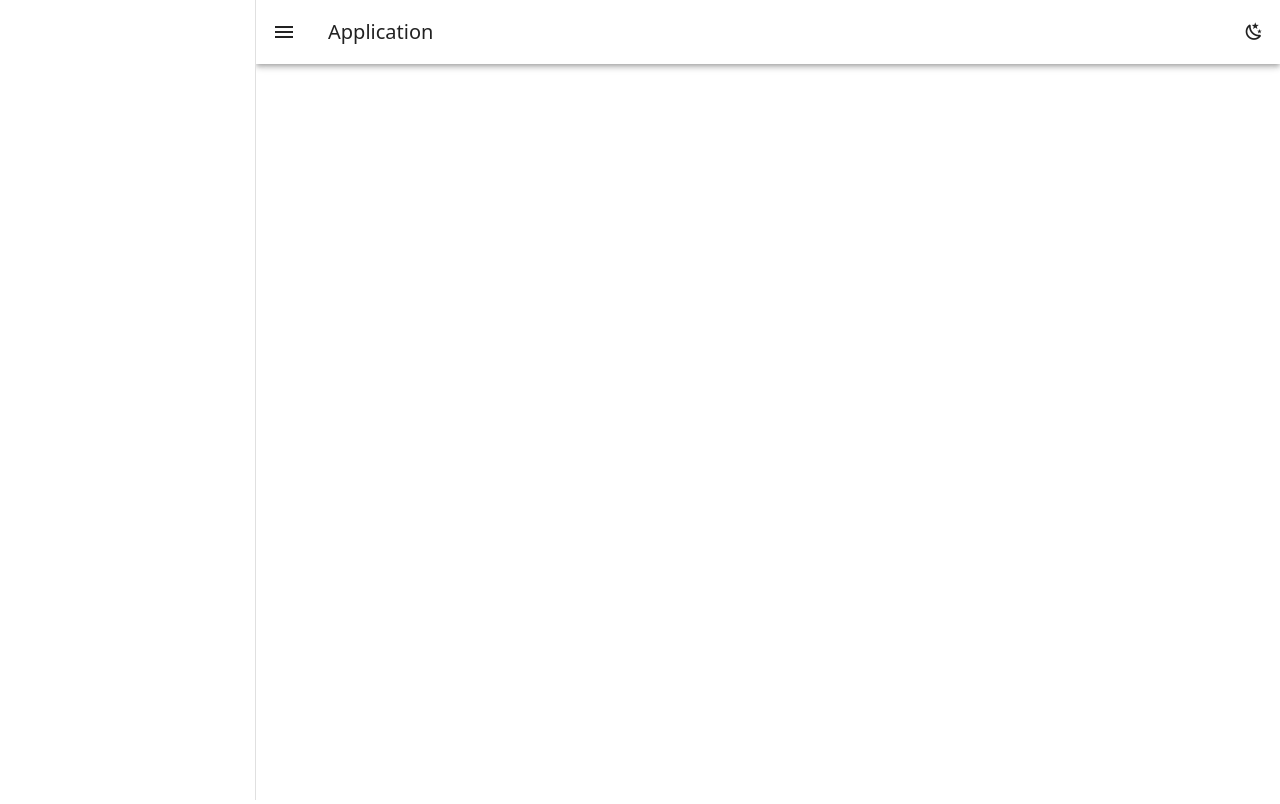
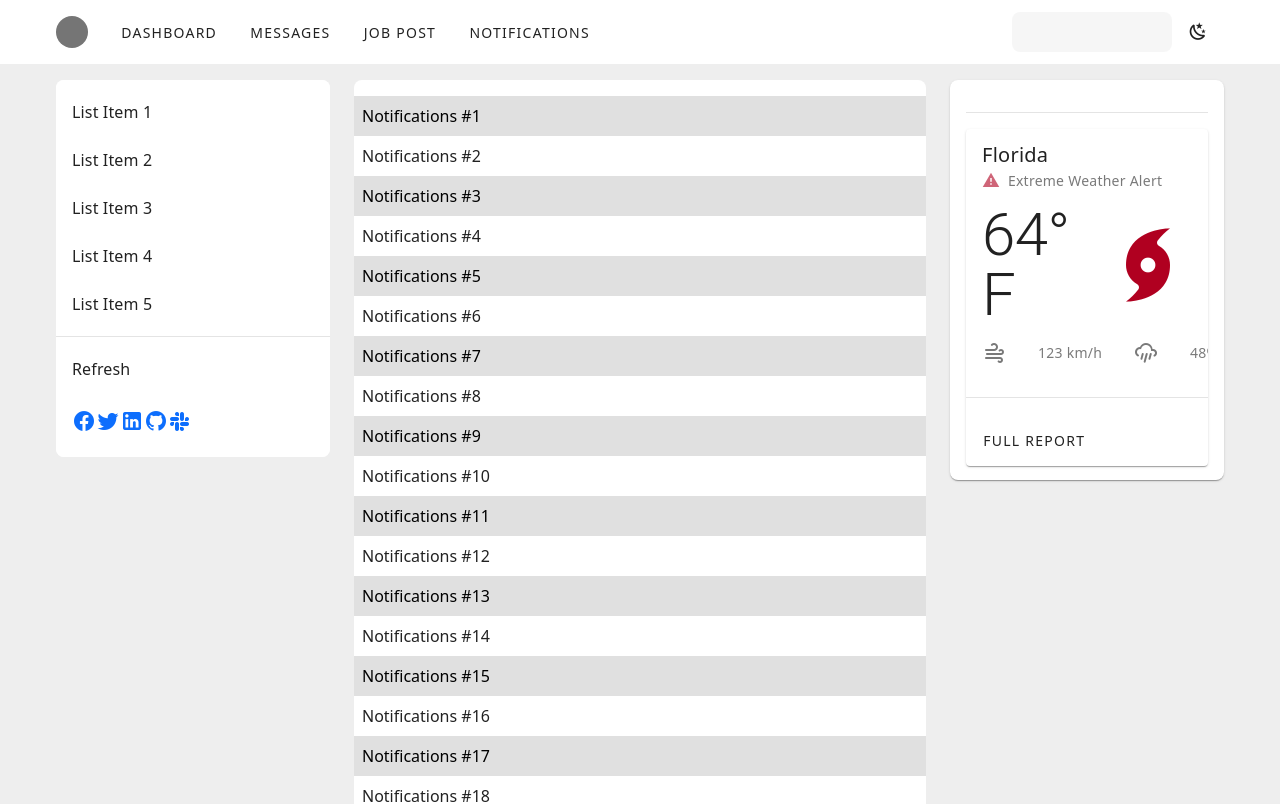
Before and after one commit to RBercasio22/uitest, a Vue app: page /dashboard in a window 1280 px wide. Shown: the top 804 px of the page. Built offline with nearby package versions, Linux system fonts and the light colour scheme.

Commit message:
Change Dashboard Design

```diff
--- /dev/null
+++ b/src/components/dashboard/Card.vue
@@ -0,0 +1,93 @@
+<template>
+    <v-card
+      class="mx-auto"
+      max-width="368"
+    >
+      <v-card-item title="Florida">
+        <template v-slot:subtitle>
+          <v-icon
+            class="me-1 pb-1"
+            color="error"
+            icon="mdi-alert"
+            size="18"
+          ></v-icon>
+
+          Extreme Weather Alert
+        </template>
+      </v-card-item>
+
+      <v-card-text class="py-0">
+        <v-row align="center" no-gutters>
+          <v-col
+            class="text-h2"
+            cols="6"
+          >
+            64&deg;F
+          </v-col>
+
+          <v-col class="text-right" cols="6">
+            <v-icon
+              color="error"
+              icon="mdi-weather-hurricane"
+              size="88"
+            ></v-icon>
+          </v-col>
+        </v-row>
+      </v-card-text>
+
+      <div class="d-flex py-3 justify-space-between">
+        <v-list-item
+          density="compact"
+          prepend-icon="mdi-weather-windy"
+        >
+          <v-list-item-subtitle>123 km/h</v-list-item-subtitle>
+        </v-list-item>
+
+        <v-list-item
+          density="compact"
+          prepend-icon="mdi-weather-pouring"
+        >
+          <v-list-item-subtitle>48%</v-list-item-subtitle>
+        </v-list-item>
+      </div>
+
+      <v-expand-transition>
+        <div v-if="expand">
+          <div class="py-2">
+            <v-slider
+              v-model="time"
+              :max="6"
+              :step="1"
+              :ticks="labels"
+              class="mx-4"
+              color="primary"
+              density="compact"
+              show-ticks="always"
+              thumb-size="10"
+              hide-details
+            ></v-slider>
+          </div>
+
+          <v-list class="bg-transparent">
+            <v-list-item
+              v-for="item in forecast"
+              :key="item.day"
+              :append-icon="item.icon"
+              :subtitle="item.temp"
+              :title="item.day"
+            >
+            </v-list-item>
+          </v-list>
+        </div>
+      </v-expand-transition>
+
+      <v-divider></v-divider>
+
+      <v-card-actions>
+        <v-btn
+          :text="!expand ? 'Full Report' : 'Hide Report'"
+          @click="expand = !expand"
+        ></v-btn>
+      </v-card-actions>
+    </v-card>
+  </template>
--- a/src/components/dashboard/Dashboard.vue
+++ b/src/components/dashboard/Dashboard.vue
@@ -1,13 +1,33 @@
 <template>
   <v-app id="inspire">
-      <v-navigation-drawer v-model="drawer">
-        <!--  -->
-      </v-navigation-drawer>
+    <v-app-bar flat>
+      <v-container class="mx-auto d-flex align-center justify-center">
+        <v-avatar
+          class="me-4 "
+          color="grey-darken-1"
+          size="32"
+        ></v-avatar>
 
-      <v-app-bar>
-        <v-app-bar-nav-icon @click="drawer = !drawer"></v-app-bar-nav-icon>
+        <v-btn
+          v-for="link in links"
+          :key="link"
+          :text="link"
+          variant="text"
+        ></v-btn>
 
-        <v-app-bar-title>Application</v-app-bar-title>
+        <v-spacer></v-spacer>
+
+        <v-responsive max-width="160">
+          <v-text-field
+            density="compact"
+            label="Search"
+            rounded="lg"
+            variant="solo-filled"
+            flat
+            hide-details
+            single-line
+          ></v-text-field>
+        </v-responsive>
         <v-icon
         size="20"
         class="ma-4"
@@ -16,20 +36,126 @@
         {{ isDark ? 'mdi-white-balance-sunny' : 'mdi-weather-night' }}
 
         </v-icon>
+      </v-container>
     </v-app-bar>
 
-      <v-main>
+    <v-main class="bg-grey-lighten-3">
+      <v-container>
+        <v-row>
+          <!-- 1st Cols inside row -->
+          <v-col
+          cols="12"
+          sm="3"
+           class="order-1"
+           >
+           <!-- cols 12(kapag ni resize sa maliit na screen)
+            sm 3(3 cols ang size kapag sa bigscreen) -->
+
+            <v-sheet rounded="lg">
+              <v-list rounded="lg">
+                <v-list-item
+                  v-for="n in 5"
+                  :key="n"
+                  :title="`List Item ${n}`"
+                  link
+                ></v-list-item>
+
+                <v-divider class="my-2"></v-divider>
+
+                <v-list-item
+                  color="grey-lighten-4"
+                  title="Refresh"
+                  link
+                ></v-list-item>
+                <v-container class="d-flex" align="center" justify="center">
+                  <a
+                    v-for="(icon, index) in icons"
+                    :key="index"
+                    :href="social[index]"
+                    target="_blank"
+                    class="icon-link"
+                    rel="noopener noreferrer"
+                  >
+                    <v-icon>{{ icon }}</v-icon>
+                  </a>
+
+                </v-container>
+              </v-list>
+            </v-sheet>
+
+          </v-col>
+          <!-- 2nd Cols inside row -->
+          <v-col cols="12"
+           sm="6"
+           class="order-2">
+            <v-sheet
+              class="h-auto"
+              rounded="lg"
+            >
+            <!-- min-height="100"  -->
+
               <!--  -->
+            <!-- <About /> -->
+             <Scroller />
+            </v-sheet>
+          </v-col>
+
+          <!-- 3rd Cols inside row -->
+           <v-col
+           cols="12"
+           sm="3"
+           rounded
+           class="order-3">
+            <v-card
+            rounded="lg"
+            height="400"
+            class="pa-4">
+
+            <v-divider></v-divider>
+                <Card />
+            </v-card>
+           </v-col>
+
+        </v-row>
+      </v-container>
     </v-main>
   </v-app>
 </template>
 
+
+<style scoped>
+a {
+  text-decoration: none;
+}
+/* OVERRIDE CSS  */
+
+
+
+/* @media (max-width: 1000px) {
+  .order-1 {
+    order: 1;
+  }
+  .order-2 {
+    order: 3;
+  }
+  .order-3 {
+    order: 2;
+  }
+} */
+
+</style>
+
 <script setup>
+const links = [
+    'Dashboard',
+    'Messages',
+    'Job Post',
+    'Notifications',
+  ]
+
 import { ref } from 'vue'
 import { useTheme } from 'vuetify';
 
-
-const drawer = ref(null)
 const theme = useTheme()
 const isDark = ref(theme.global.current.value.dark)
 
@@ -48,6 +174,28 @@ function toggleTheme() {
 
 <script>
   export default {
-    data: () => ({ drawer: null }),
+    data: () => ({
+      links: [
+        'Dashboard',
+        'Messages',
+        'Job Post',
+        'Notifications',
+      ],
+      icons: [
+        'mdi-facebook',
+        'mdi-twitter',
+        'mdi-linkedin',
+        'mdi-github',
+        'mdi-slack'
+      ],
+      social: [
+        'https://facebook.com',
+        'https://twitter.com',
+        'https://www.linkedin.com/in/devnetrb',
+        'https://github.com',
+        'https://slack.com'
+      ]
+    }),
+
   }
 </script>
--- /dev/null
+++ b/src/components/dashboard/Scroller.vue
@@ -0,0 +1,32 @@
+<template>
+    <v-infinite-scroll class="h-auto" :items="items" :onLoad="load">
+    <template v-for="(item, index) in items" :key="item">
+        <div :class="['pa-2', index % 2 === 0 ? 'bg-grey-lighten-2' : '']">
+        Notifications #{{ item }}
+        </div>
+    </template>
+</v-infinite-scroll>
+
+</template>
+
+<script setup>
+  import { ref } from 'vue'
+
+  const items = ref(Array.from({ length: 30 }, (k, v) => v + 1))
+
+  async function api () {
+    return new Promise(resolve => {
+      setTimeout(() => {
+        resolve(Array.from({ length: 10 }, (k, v) => v + items.value.at(-1) + 1))
+      }, 1000)
+    })
+  }
+  async function load ({ done }) {
+    // Perform API call
+    const res = await api()
+
+    items.value.push(...res)
+
+    done('ok')
+  }
+</script>
--- a/src/components/forms/Login.vue
+++ b/src/components/forms/Login.vue
@@ -1,16 +1,15 @@
 <template>
 
     <v-container
-
 
     >
      <!-- Add the loader here -->
      <v-dialog v-model="loading" persistent width="100">
         <v-progress-circular
-        color="amber"
+        color="pink"
         indeterminate
         :size="100"
-        :width="40"
+        :width="45"
         >
         </v-progress-circular>
 
@@ -210,7 +209,7 @@ handleLogin() {
           localStorage.setItem('authToken', 'your-token'); // Store token
           this.$router.push('/dashboard'); // Redirect to dashboard
           this.loading = false; // Hide the loader
-        }, 1000); // Adjust the delay as needed
+        }, 8000); // Adjust the delay as needed
       }
       else {
         // If credentials are invalid, show an alert without showing the loader
```
Lines whose indentation alone changed are shown as unchanged.
